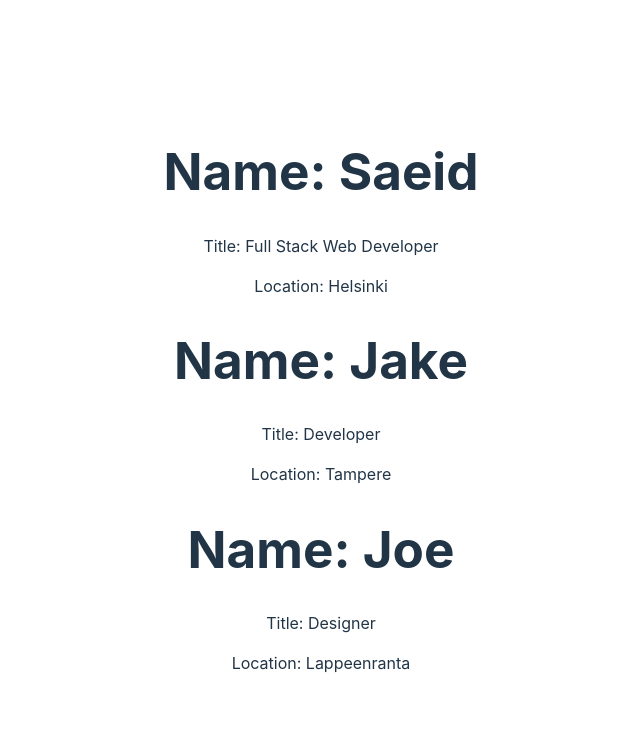
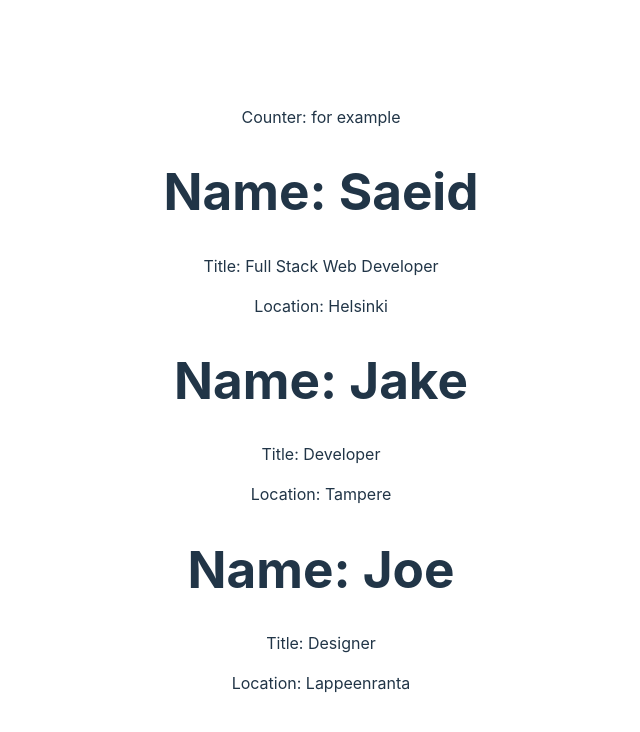
Before and after one commit to AbuAlSaeidRajon/React_Demo, a React (Vite) app: page / in a window 1280 px wide. Shown: the top 732 px of the page, without its empty margins (319-959 px from the left). Built offline with nearby package versions, Linux system fonts and the light colour scheme.

Commit message:
useState added

```diff
--- a/src/App.jsx
+++ b/src/App.jsx
@@ -1,10 +1,13 @@
 import './App.css'
 import Box from './Box'
+import { useState } from 'react'
 
 function App() {
+  const [counter, setCounter] = useState("for example")
+
   return (
     <>
-
+    <p>Counter: {counter}</p>
     <Box name="Saeid" title="Full Stack Web Developer" location="Helsinki"/>
     <Box name="Jake" title="Developer" location="Tampere"/>
     <Box name="Joe" title="Designer" location="Lappeenranta"/>
```
